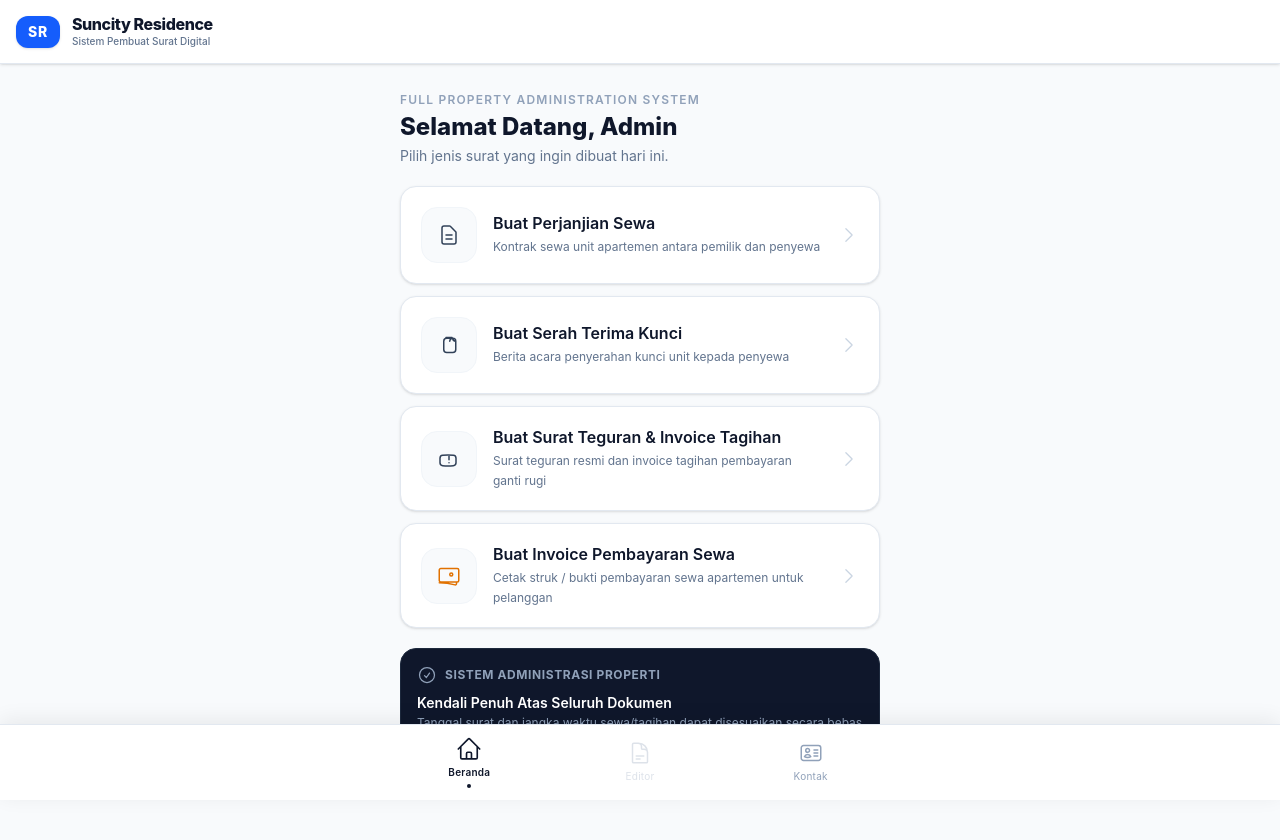
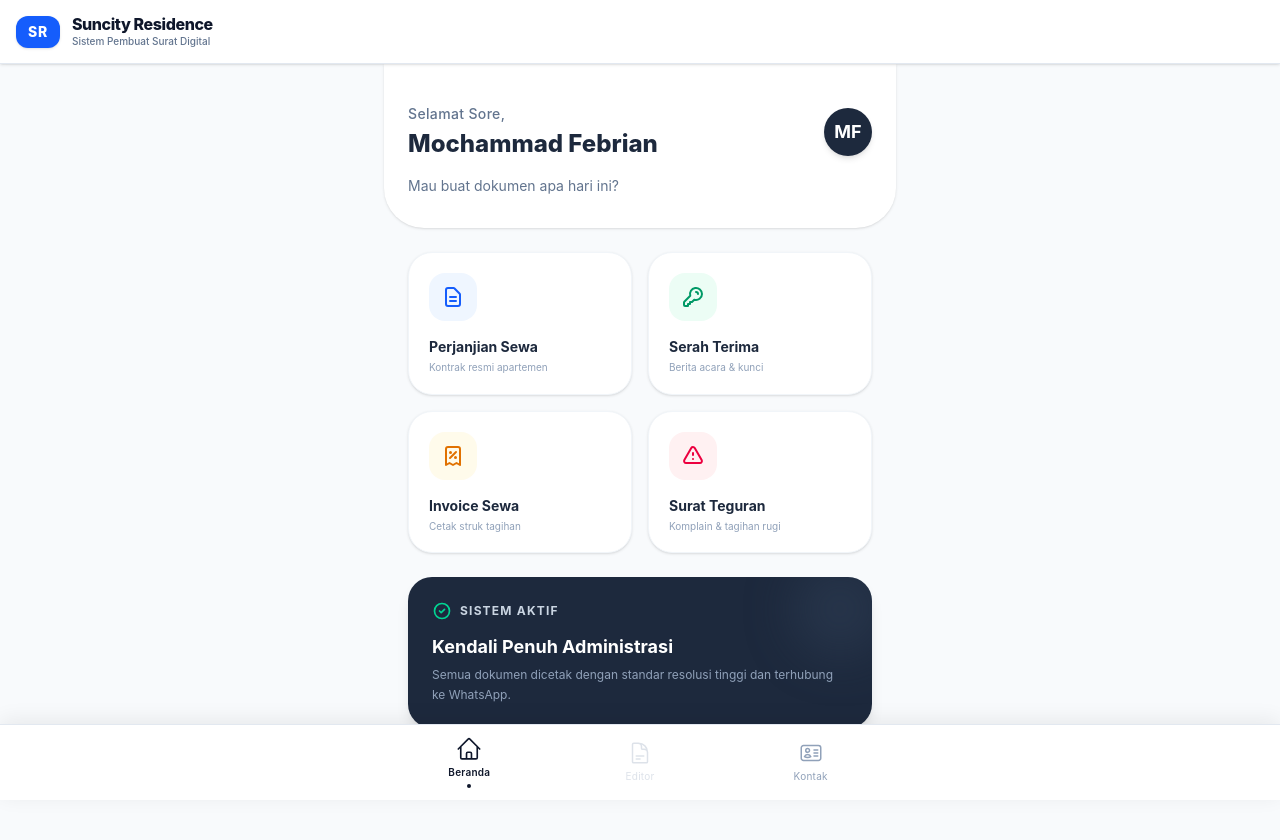
Before and after one commit to Rendirmdhnii/admsuncity, a React (Vite) app: page / in a window 1280 px wide. Shown: the top 840 px of the page. Built offline with nearby package versions, Linux system fonts and the light colour scheme.

Commit message:
feat: overhaul dashboard UI to Bento Grid Startup Modern style with dynamic time greeting

```diff
--- a/src/views/Beranda.jsx
+++ b/src/views/Beranda.jsx
@@ -1,114 +1,100 @@
 import { useApp } from '../context/AppContext';
-
-const JENIS_OPTIONS = [
-  {
-    id: 'sewa',
-    icon: (
-      <svg className="w-6 h-6 text-slate-700" fill="none" stroke="currentColor" strokeWidth="1.5" viewBox="0 0 24 24">
-        <path strokeLinecap="round" strokeLinejoin="round" d="M9 12h6m-6 4h6m2 5H7a2 2 0 01-2-2V5a2 2 0 012-2h5.586a1 1 0 01.707.293l5.414 5.414a1 1 0 01.293.707V19a2 2 0 01-2 2z" />
-      </svg>
-    ),
-    title: 'Buat Perjanjian Sewa',
-    desc: 'Kontrak sewa unit apartemen antara pemilik dan penyewa',
-  },
-  {
-    id: 'serah_terima',
-    icon: (
-      <svg className="w-6 h-6 text-slate-700" fill="none" stroke="currentColor" strokeWidth="1.5" viewBox="0 0 24 24">
-        <path strokeLinecap="round" strokeLinejoin="round" d="M15.75 5.25a3 3 0 013 3m-3-3a3 3 0 00-3 3m3-3a3 3 0 003 3m0 0V16.5a3 3 0 01-3 3h-6a3 3 0 01-3-3V8.25a3 3 0 013-3h3M9 19.5h6m-6-15h6" />
-      </svg>
-    ),
-    title: 'Buat Serah Terima Kunci',
-    desc: 'Berita acara penyerahan kunci unit kepada penyewa',
-  },
-  {
-    id: 'komplain',
-    icon: (
-      <svg className="w-6 h-6 text-slate-700" fill="none" stroke="currentColor" strokeWidth="1.5" viewBox="0 0 24 24">
-        <path strokeLinecap="round" strokeLinejoin="round" d="M12 9v3.75m-9 3.037c0 1.53 1.157 2.766 2.656 2.898 3.513.31 7.175.31 10.688 0 1.499-.132 2.656-1.368 2.656-2.898V11.25c0-1.53-1.157-2.766-2.656-2.898-3.513-.31-7.175-.31-10.688 0C4.157 8.484 3 9.72 3 11.25v4.537z" />
-        <path strokeLinecap="round" strokeLinejoin="round" d="M12 15.75h.008v.008H12v-.008z" />
-      </svg>
-    ),
-    title: 'Buat Surat Teguran & Invoice Tagihan',
-    desc: 'Surat teguran resmi dan invoice tagihan pembayaran ganti rugi',
-  },
-  {
-    id: 'invoice_sewa',
-    icon: (
-      <svg className="w-6 h-6 text-amber-600" fill="none" stroke="currentColor" strokeWidth="1.5" viewBox="0 0 24 24">
-        <path strokeLinecap="round" strokeLinejoin="round" d="M2.25 18.75a60.07 60.07 0 0115.797 2.101c.727.198 1.453-.342 1.453-1.096V18.75M3.75 4.5h16.5a1.5 1.5 0 011.5 1.5v10.5a1.5 1.5 0 01-1.5 1.5H3.75a1.5 1.5 0 01-1.5-1.5V6a1.5 1.5 0 011.5-1.5zm12 6a1.5 1.5 0 11-3 0 1.5 1.5 0 013 0z" />
-      </svg>
-    ),
-    title: 'Buat Invoice Pembayaran Sewa',
-    desc: 'Cetak struk / bukti pembayaran sewa apartemen untuk pelanggan',
-  },
-];
 
 export default function Beranda() {
   const { pilihJenis } = useApp();
 
+  const getGreeting = () => {
+    const hour = new Date().getHours();
+    if (hour >= 5 && hour < 11) return 'Selamat Pagi';
+    if (hour >= 11 && hour < 15) return 'Selamat Siang';
+    if (hour >= 15 && hour < 18) return 'Selamat Sore';
+    return 'Selamat Malam';
+  };
+  const sapaan = getGreeting();
+
   return (
-    <div className="flex flex-col gap-5 p-4 pb-28 max-w-lg mx-auto w-full">
-      {/* Greeting */}
-      <div className="pt-3">
-        <p className="text-xs font-semibold text-slate-400 uppercase tracking-widest mb-1">
-          Full Property Administration System
-        </p>
-        <h2 className="text-2xl font-extrabold text-slate-900 leading-tight">
-          Selamat Datang, Admin
-        </h2>
-        <p className="text-sm text-slate-500 mt-1">
-          Pilih jenis surat yang ingin dibuat hari ini.
-        </p>
+    <div className="min-h-screen bg-slate-50 pb-24 font-sans max-w-lg mx-auto w-full">
+      {/* HEADER SECTION (APP STYLE) */}
+      <div className="bg-white px-6 pt-10 pb-8 rounded-b-[2.5rem] shadow-sm mb-6">
+        <div className="flex justify-between items-center mb-2">
+          <div>
+            <p className="text-slate-500 text-sm font-medium tracking-wide">{sapaan},</p>
+            <h1 className="text-2xl font-extrabold text-slate-800 mt-1">Mochammad Febrian</h1>
+          </div>
+          {/* Avatar Placeholder */}
+          <div className="w-12 h-12 rounded-full bg-slate-800 text-white flex items-center justify-center text-lg font-bold shadow-md">
+            MF
+          </div>
+        </div>
+        <p className="text-slate-500 text-sm mt-4">Mau buat dokumen apa hari ini?</p>
       </div>
 
-      {/* Pilihan Dokumen */}
-      <div className="flex flex-col gap-3">
-        {JENIS_OPTIONS.map((opt) => (
-          <button
-            key={opt.id}
-            onClick={() => pilihJenis(opt.id)}
-            className="flex items-center gap-4 p-5 rounded-2xl border border-slate-200 bg-white hover:border-slate-400 hover:shadow-md transition-all cursor-pointer text-left shadow-sm group"
-          >
-            {/* Icon Wrapper */}
-            <div className="w-14 h-14 flex items-center justify-center rounded-2xl bg-slate-50 border border-slate-100 flex-shrink-0 group-hover:bg-slate-100 transition-colors">
-              {opt.icon}
-            </div>
+      {/* MENU GRID (BENTO STYLE) */}
+      <div className="px-6 grid grid-cols-2 gap-4">
 
-            {/* Text */}
-            <div className="flex-1 min-w-0">
-              <p className="font-semibold text-slate-900 text-base leading-tight">{opt.title}</p>
-              <p className="text-xs text-slate-500 mt-1 leading-relaxed">{opt.desc}</p>
-            </div>
+        {/* Menu 1: Perjanjian Sewa */}
+        <button
+          onClick={() => pilihJenis('sewa')}
+          className="bg-white p-5 rounded-3xl shadow-sm border border-slate-100 flex flex-col items-start text-left active:scale-95 transition-transform cursor-pointer hover:shadow-md"
+        >
+          <div className="bg-blue-50 text-blue-600 p-3 rounded-2xl mb-4">
+            <svg className="w-6 h-6" fill="none" stroke="currentColor" viewBox="0 0 24 24"><path strokeLinecap="round" strokeLinejoin="round" strokeWidth="2" d="M9 12h6m-6 4h6m2 5H7a2 2 0 01-2-2V5a2 2 0 012-2h5.586a1 1 0 01.707.293l5.414 5.414a1 1 0 01.293.707V19a2 2 0 01-2 2z"></path></svg>
+          </div>
+          <h3 className="font-bold text-slate-800 text-sm mb-1">Perjanjian Sewa</h3>
+          <p className="text-[10px] text-slate-400 leading-tight">Kontrak resmi apartemen</p>
+        </button>
 
-            {/* Chevron */}
-            <svg
-              className="w-5 h-5 text-slate-300 flex-shrink-0 group-hover:text-slate-500 transition-colors"
-              fill="none"
-              stroke="currentColor"
-              strokeWidth="1.5"
-              viewBox="0 0 24 24"
-            >
-              <path strokeLinecap="round" strokeLinejoin="round" d="M8.25 4.5l7.5 7.5-7.5 7.5" />
-            </svg>
-          </button>
-        ))}
+        {/* Menu 2: Serah Terima */}
+        <button
+          onClick={() => pilihJenis('serah_terima')}
+          className="bg-white p-5 rounded-3xl shadow-sm border border-slate-100 flex flex-col items-start text-left active:scale-95 transition-transform cursor-pointer hover:shadow-md"
+        >
+          <div className="bg-emerald-50 text-emerald-600 p-3 rounded-2xl mb-4">
+            <svg className="w-6 h-6" fill="none" stroke="currentColor" viewBox="0 0 24 24"><path strokeLinecap="round" strokeLinejoin="round" strokeWidth="2" d="M15 7a2 2 0 012 2m4 0a6 6 0 01-7.743 5.743L11 17H9v2H7v2H4a1 1 0 01-1-1v-2.586a1 1 0 01.293-.707l5.964-5.964A6 6 0 1121 9z"></path></svg>
+          </div>
+          <h3 className="font-bold text-slate-800 text-sm mb-1">Serah Terima</h3>
+          <p className="text-[10px] text-slate-400 leading-tight">Berita acara & kunci</p>
+        </button>
+
+        {/* Menu 3: Invoice Pembayaran */}
+        <button
+          onClick={() => pilihJenis('invoice_sewa')}
+          className="bg-white p-5 rounded-3xl shadow-sm border border-slate-100 flex flex-col items-start text-left active:scale-95 transition-transform cursor-pointer hover:shadow-md"
+        >
+          <div className="bg-amber-50 text-amber-600 p-3 rounded-2xl mb-4">
+            <svg className="w-6 h-6" fill="none" stroke="currentColor" viewBox="0 0 24 24"><path strokeLinecap="round" strokeLinejoin="round" strokeWidth="2" d="M9 14l6-6m-5.5.5h.01m4.99 5h.01M19 21V5a2 2 0 00-2-2H7a2 2 0 00-2 2v16l3.5-2 3.5 2 3.5-2 3.5 2zM10 8.5a.5.5 0 11-1 0 .5.5 0 011 0zm5 5a.5.5 0 11-1 0 .5.5 0 011 0z"></path></svg>
+          </div>
+          <h3 className="font-bold text-slate-800 text-sm mb-1">Invoice Sewa</h3>
+          <p className="text-[10px] text-slate-400 leading-tight">Cetak struk tagihan</p>
+        </button>
+
+        {/* Menu 4: Surat Teguran */}
+        <button
+          onClick={() => pilihJenis('komplain')}
+          className="bg-white p-5 rounded-3xl shadow-sm border border-slate-100 flex flex-col items-start text-left active:scale-95 transition-transform cursor-pointer hover:shadow-md"
+        >
+          <div className="bg-rose-50 text-rose-600 p-3 rounded-2xl mb-4">
+            <svg className="w-6 h-6" fill="none" stroke="currentColor" viewBox="0 0 24 24"><path strokeLinecap="round" strokeLinejoin="round" strokeWidth="2" d="M12 9v2m0 4h.01m-6.938 4h13.856c1.54 0 2.502-1.667 1.732-3L13.732 4c-.77-1.333-2.694-1.333-3.464 0L3.34 16c-.77 1.333.192 3 1.732 3z"></path></svg>
+          </div>
+          <h3 className="font-bold text-slate-800 text-sm mb-1">Surat Teguran</h3>
+          <p className="text-[10px] text-slate-400 leading-tight">Komplain & tagihan rugi</p>
+        </button>
+
       </div>
 
-      {/* Info System Card */}
-      <div className="bg-slate-900 border border-slate-800 rounded-2xl p-4 text-white">
-        <div className="flex items-center gap-2 mb-2">
-          <svg className="w-5 h-5 text-slate-400" fill="none" stroke="currentColor" strokeWidth="1.5" viewBox="0 0 24 24">
-            <path strokeLinecap="round" strokeLinejoin="round" d="M9 12.75L11.25 15 15 9.75M21 12a9 9 0 11-18 0 9 9 0 0118 0z" />
-          </svg>
-          <span className="text-xs font-bold uppercase tracking-wider text-slate-400">
-            Sistem Administrasi Properti
-          </span>
+      {/* SYSTEM INFO BANNER */}
+      <div className="px-6 mt-6">
+        <div className="bg-slate-800 rounded-3xl p-6 text-white shadow-lg relative overflow-hidden">
+          <div className="absolute -right-4 -top-4 w-24 h-24 bg-slate-700 rounded-full opacity-50 blur-xl"></div>
+          <div className="relative z-10">
+            <div className="flex items-center space-x-2 mb-3">
+              <svg className="w-5 h-5 text-emerald-400" fill="none" stroke="currentColor" viewBox="0 0 24 24"><path strokeLinecap="round" strokeLinejoin="round" strokeWidth="2" d="M9 12l2 2 4-4m6 2a9 9 0 11-18 0 9 9 0 0118 0z"></path></svg>
+              <span className="text-xs font-bold tracking-widest text-slate-300">SISTEM AKTIF</span>
+            </div>
+            <h3 className="font-bold text-lg mb-1">Kendali Penuh Administrasi</h3>
+            <p className="text-xs text-slate-400 leading-relaxed">Semua dokumen dicetak dengan standar resolusi tinggi dan terhubung ke WhatsApp.</p>
+          </div>
         </div>
-        <p className="text-sm font-semibold">Kendali Penuh Atas Seluruh Dokumen</p>
-        <p className="text-xs text-slate-400 mt-0.5">
-          Tanggal surat dan jangka waktu sewa/tagihan dapat disesuaikan secara bebas oleh admin.
-        </p>
       </div>
     </div>
   );
```
